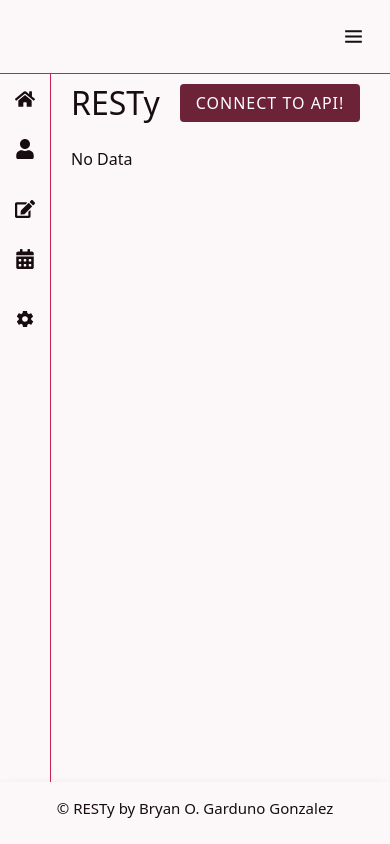
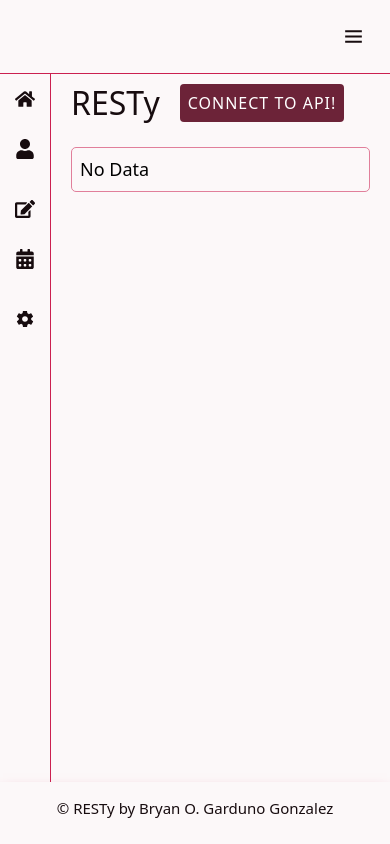
Before and after one commit to brosmar18/resty, a React (Vite) app: page / in a window 390 px wide. Built offline with nearby package versions, Linux system fonts and the light colour scheme.

Commit message:
History toggle button styles updated. Home page results responsive bug fixed

```diff
--- a/index.html
+++ b/index.html
@@ -2,7 +2,7 @@
 <html lang="en">
   <head>
     <meta charset="UTF-8" />
-    <link rel="icon" type="image/svg+xml" href="/vite.svg" />
+    <link rel="icon" type="image/svg+xml" href="/assets/logo.png" />
     <meta name="viewport" content="width=device-width, initial-scale=1.0" />
     <title>Resty</title>
   </head>
--- a/src/Components/Form/Form.scss
+++ b/src/Components/Form/Form.scss
@@ -1,4 +1,5 @@
-@import '../../styles/variables.scss';
+@import "../../styles/variables.scss";
+@import "../../styles/responsive.scss";
 
 .trigger {
   cursor: pointer;
@@ -13,6 +14,10 @@
   &:hover {
     background-color: $accent;
     cursor: pointer;
+  }
+
+  @include sm {
+    padding: 0.5rem;
   }
 }
 
--- a/src/Components/Results/Results.scss
+++ b/src/Components/Results/Results.scss
@@ -1,11 +1,13 @@
+@import '../../styles/responsive.scss';
+@import '../../styles/variables.scss';
+
 .results {
     grid-area: results;
-    background-color: #f8f8f8b6;
-    border: 1px solid #e1e1e1;
+    border: 1px solid $secondary;
     border-radius: 5px;
     padding: 1rem;
-    overflow: auto;
-    max-height: 700px;
+    overflow: hidden;
+    max-width: 100%;
 
     .results__text {
       p {
@@ -22,6 +24,7 @@
         }
       }
     }
+
 
     .noData {
       color: black;
@@ -40,8 +43,8 @@
         }
       }
 
-      code {
-        font-size: 0.8rem;
+      .react-json-view {
+        font-size: 0.6rem;
       }
     }
   }
--- a/src/Components/Results/index.jsx
+++ b/src/Components/Results/index.jsx
@@ -1,5 +1,6 @@
 import JsonView from "react18-json-view";
 import "react18-json-view/src/style.css";
+import './Results.scss';
 
 const Results = ({ data, requestParams, isLoading }) => {
   return (
@@ -27,6 +28,7 @@ const Results = ({ data, requestParams, isLoading }) => {
               <JsonView
                 src={data}
                 theme="atom"
+                className="react-json-view"
               />
             ) : (
               <p data-testid="no-data" className="noData">
--- a/src/Pages/History/History.scss
+++ b/src/Pages/History/History.scss
@@ -47,6 +47,10 @@
         box-shadow: 0 2px #666;
         transform: translateY(4px);
       }
+
+      @include sm {
+        padding: 5px 10px;
+      }
     }
 
     .history-results {
@@ -58,7 +62,7 @@
         font-size: 0.8rem;
 
         @include sm {
-          font-size: 0.7rem;
+          font-size: 0.6rem;
         }
       }
     }
```
